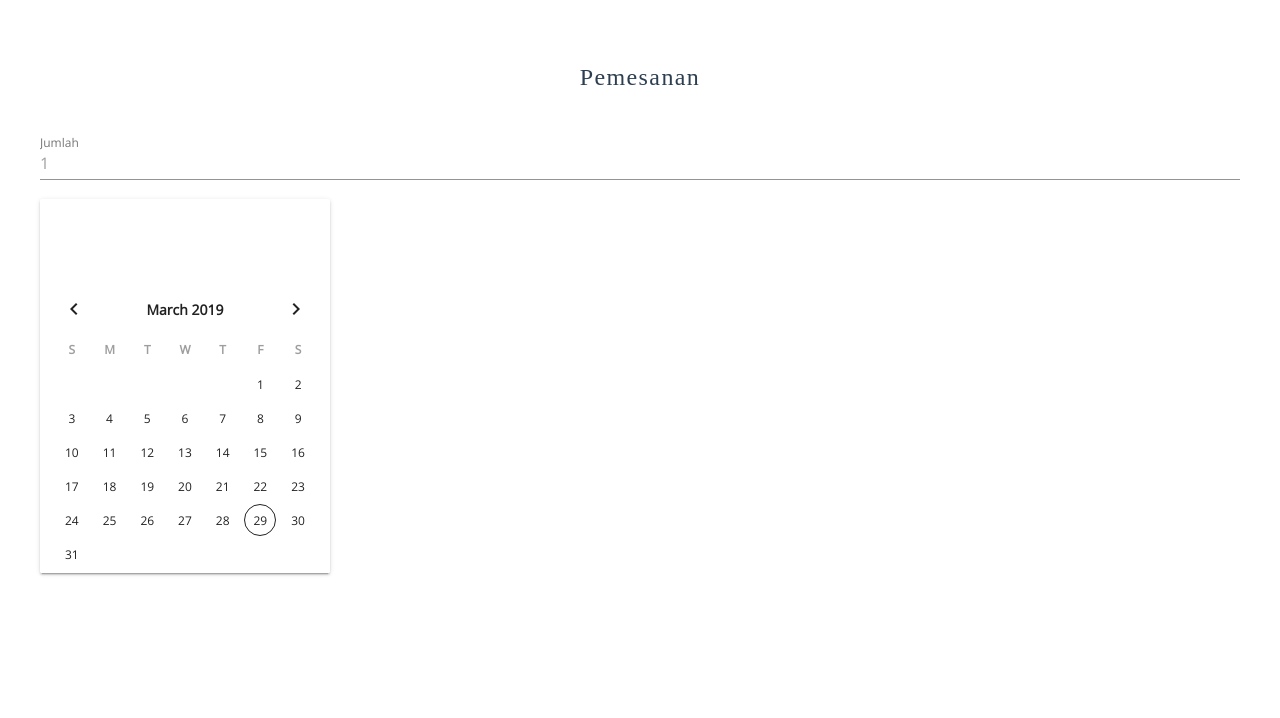
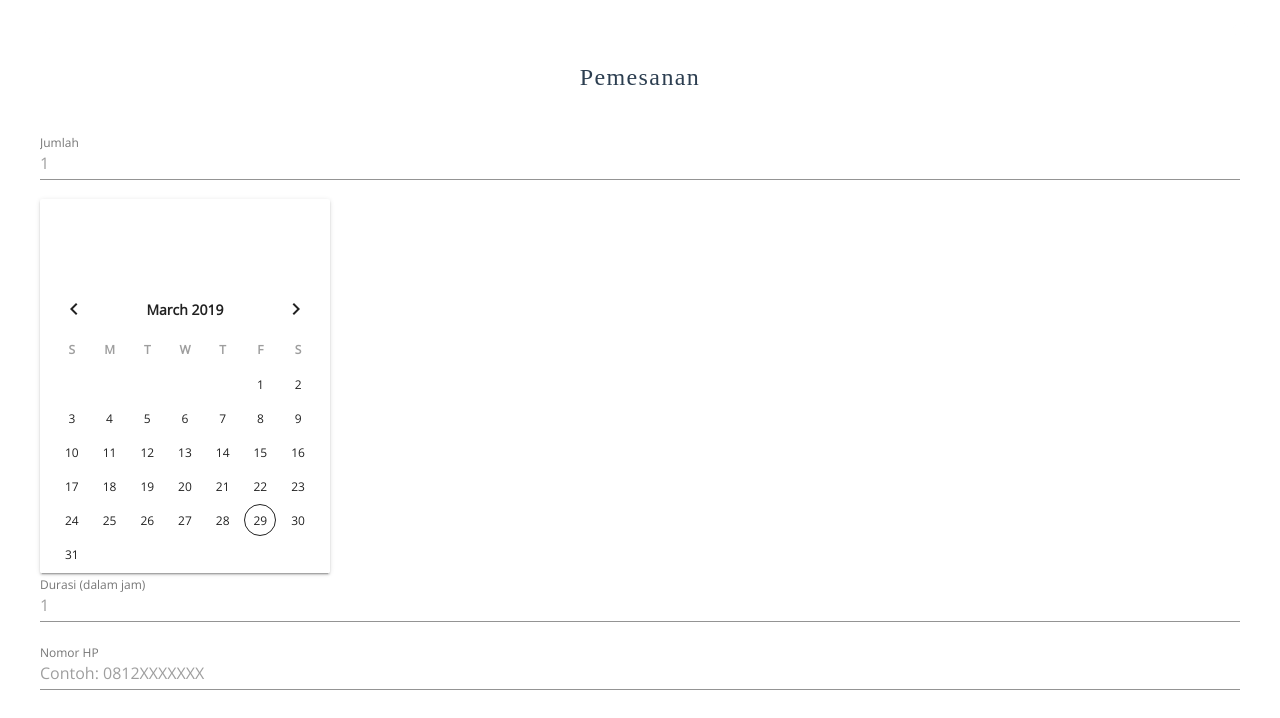
Before and after one commit to dkletz-hackathon/timun-mas, a Vue app: page /order in a window 1280 px wide. Shown: the top 718 px of the page. Built offline with nearby package versions, Linux system fonts and the light colour scheme.

Commit message:
Add forms to order

```diff
--- a/src/views/Order.vue
+++ b/src/views/Order.vue
@@ -5,10 +5,21 @@
       <v-text-field
         label="Jumlah"
         placeholder="1"
+        clearable
       />
       <v-date-picker
         v-model="start_date"
         :reactive="true"
+      />
+      <v-text-field
+        label="Durasi (dalam jam)"
+        placeholder="1"
+        clearable
+      />
+      <v-text-field
+        label="Nomor HP"
+        placeholder="Contoh: 0812XXXXXXX"
+        clearable
       />
     </div>
   </v-container>
```
